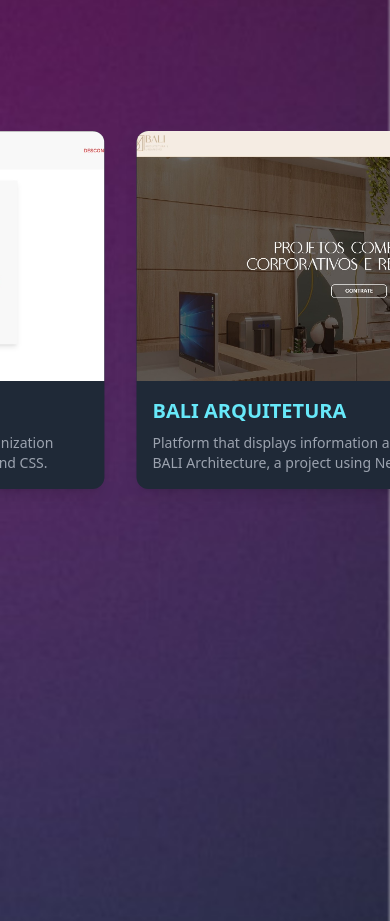
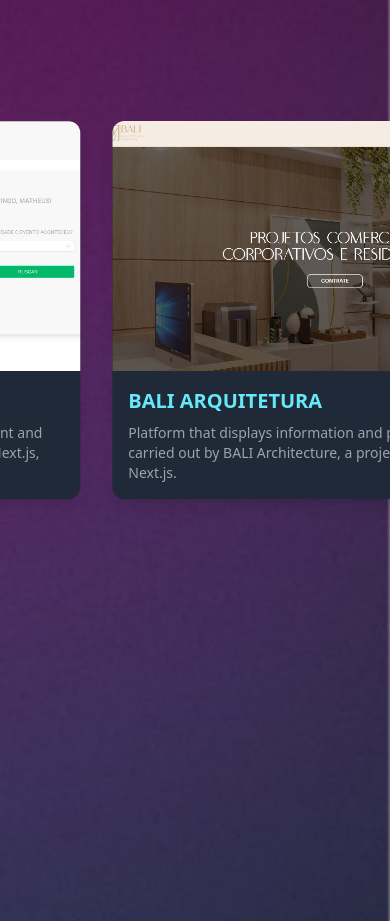
Before and after one commit to matheuszv/MatheusDev, a Next.js app: page / in a window 390 px wide. Shown: the part 1800-2721 px from the top of the page. Built offline with nearby package versions, Linux system fonts and the light colour scheme.

Commit message:
projetcs mobile

```diff
--- a/src/app/projects.tsx
+++ b/src/app/projects.tsx
@@ -18,21 +18,21 @@
         <section ref={targetRef} className="relative h-[300vh] bg-[url('./bg-desktop4.jpg')] bg-cover">
         <div className="sticky top-0 flex h-screen items-center overflow-hidden">
             <motion.div style={{ x }} className="flex gap-8 px-6">
-                <a href="https://lembre-lembre-app.vercel.app/fotos/" className="flex flex-col bg-gray-800 rounded-xl overflow-hidden shadow-lg hover:scale-105 transition-transform duration-300 max-w-[450px]">
+                <a href="https://lembre-lembre-app.vercel.app/fotos/" className="flex flex-col bg-gray-800 rounded-xl overflow-hidden shadow-lg hover:scale-105 transition-transform duration-300 max-w-[450px]  max-md:max-w-[350px]">
                     <Image src={LembreImage.src} alt="Projeto de Matheus" className="object-cover" width={450} height={250} preview={false}/>
                     <div className="p-4 max-w-[450px]">
                     <h3 className="text-xl font-semibold text-cyan-300">Lembre-Lembre</h3>
                     <p className="text-gray-400 text-sm mt-2">Complete photo and event management and organization system, developed with Next.js, Prisma, and Tailwind CSS.</p>
                     </div>
                 </a>
-                <a href="https://baliarquitetura.com/" className="flex flex-col bg-gray-800 rounded-xl overflow-hidden shadow-lg hover:scale-105 transition-transform duration-300 max-w-[450px]">
+                <a href="https://baliarquitetura.com/" className="flex flex-col bg-gray-800 rounded-xl overflow-hidden shadow-lg hover:scale-105 transition-transform duration-300 max-w-[450px] max-md:max-w-[350px]">
                     <Image src={BaliImage.src} alt="Projeto de Matheus" className="object-cover" width={450} height={250} preview={false}/>
                     <div className="p-4 max-w-[450px]">
                     <h3 className="text-xl font-semibold text-cyan-300">BALI ARQUITETURA</h3>
                     <p className="text-gray-400 text-sm mt-2">Platform that displays information and projects carried out by BALI Architecture, a project using Next.js.</p>
                     </div>
                 </a>
-                <a href="https://dt-money-mv.vercel.app/" className="flex flex-col bg-gray-800 rounded-xl overflow-hidden shadow-lg hover:scale-105 transition-transform duration-300 max-w-[450px]">
+                <a href="https://dt-money-mv.vercel.app/" className="flex flex-col bg-gray-800 rounded-xl overflow-hidden shadow-lg hover:scale-105 transition-transform duration-300 max-w-[450px]  max-md:max-w-[350px]">
                     <Image src={DTimage.src} alt="Projeto de Matheus" className="object-cover" width={450} height={250} preview={false}/>
                     <div className="p-4 max-w-[450px]">
                     <h3 className="text-xl font-semibold text-cyan-300">DT-Money</h3>
```
